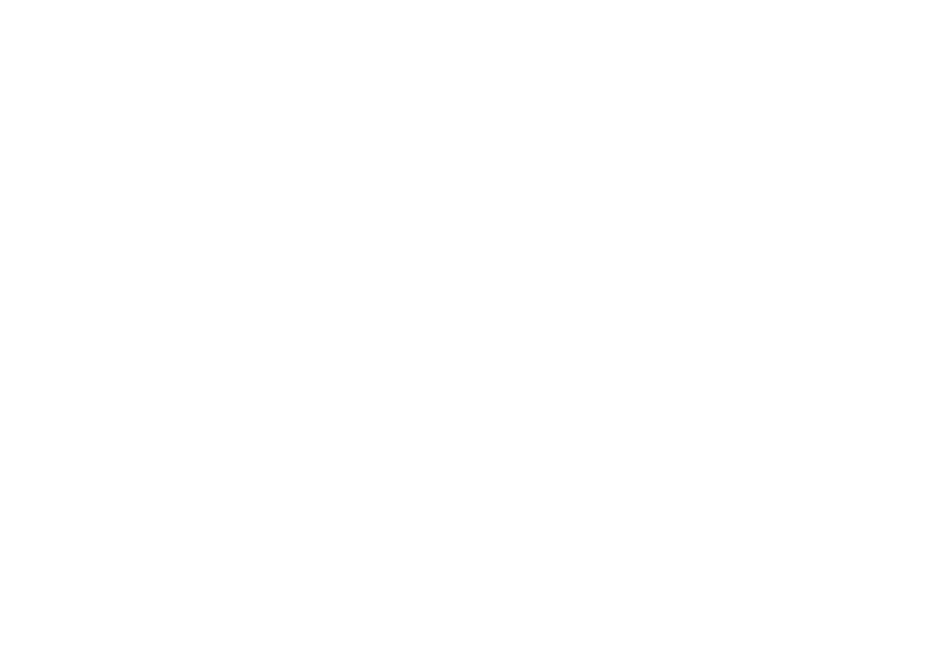
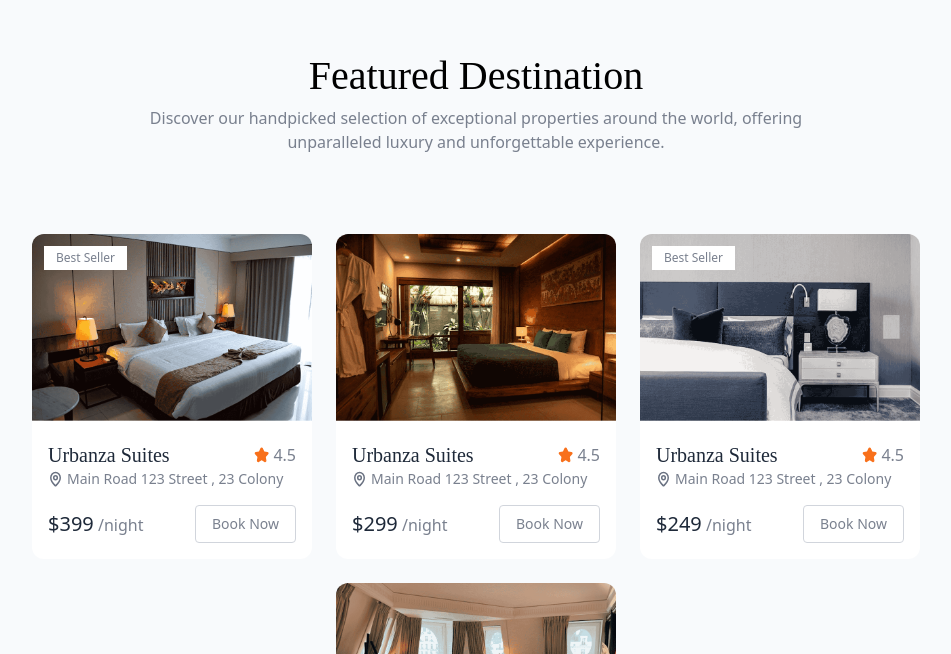
Before and after one commit to shafayatGit/TripLodge, a React (Vite) app: page / in a window 1280 px wide. Shown: the part 826-1480 px from the top of the page, without its empty margins (164-1115 px from the left). Before the commit the page ends 800 px from the top, so only its background shows below. Built offline with nearby package versions, Linux system fonts and the light colour scheme; no server answers.

Commit message:
hotel single card added

```diff
--- a/package.json
+++ b/package.json
@@ -14,6 +14,7 @@
     "@tailwindcss/vite": "^4.1.12",
     "react": "^19.1.1",
     "react-dom": "^19.1.1",
+    "react-icons": "^5.5.0",
     "react-router-dom": "^7.8.2",
     "tailwindcss": "^4.1.12"
   },
--- /dev/null
+++ b/src/Components/FeaturedDestination.jsx
@@ -0,0 +1,27 @@
+import React from "react";
+import { roomsDummyData } from "../../assets/assets";
+import HotelCard from "./HotelCard";
+import Title from "./Title";
+
+const FeaturedDestination = () => {
+  return (
+    <div className="flex flex-col items-center px-6 md:px-16 lg:px-24 bg-slate-50 py-20">
+      <Title
+        title="Featured Destination"
+        subtitle="Discover our handpicked selection of exceptional properties around the world, offering unparalleled luxury and unforgettable experience. "
+
+      />
+
+      <div className="flex flex-wrap items-center justify-center gap-6 mt-20 ">
+        {roomsDummyData.slice(0, 4).map((room, index) => (
+          <HotelCard key={room._id} room={room} index={index} />
+        ))}
+      </div>
+      <button className="my-16 px-4 py-2 text-sm font-medium border border-gray-300 rounded bg-white hover:bg-gray-50 transition-all cursor-pointer">
+        View All Destination
+      </button>
+    </div>
+  );
+};
+
+export default FeaturedDestination;
--- /dev/null
+++ b/src/Components/HotelCard.jsx
@@ -0,0 +1,47 @@
+import React from "react";
+import { Link } from "react-router-dom";
+import { assets } from "../../assets/assets";
+
+const HotelCard = ({ room, index }) => {
+  return (
+    <Link
+      id={room._id}
+      to={`/rooms/` + room._id}
+      onClick={() => scrollTo(0, 0)}
+      className="relative max-w-70 w-full rounded-xl overflow-hidden bg-white text-gray-500/90 shadow-[0px_4px_4px_rgba(0,0,0,0,05)]"
+    >
+      <img src={room.images[0]} alt="" />
+      {index % 2 === 0 && (
+        <p className="px-3 py-1 absolute top-3 left-3 text-xs bg-white">
+          Best Seller
+        </p>
+      )}
+      <div className="p-4 pt-5">
+        <div className="flex items-center justify-between">
+          <p className="play text-xl font-medium text-gray-800">
+            {room.hotel.name}
+          </p>
+          <div className="flex items-center gap-1">
+            <img src={assets.starIconFilled} alt="Star-Icon" />
+            4.5
+          </div>
+        </div>
+        <div className="flex items-center gap-1 text-sm">
+          <img src={assets.locationIcon} alt="Location-Icon" />
+          <span>{room.hotel.address}</span>
+        </div>
+        <div className="flex items-center justify-between mt-4 ">
+          <p>
+            <span className="text-xl text-gray-800">${room.pricePerNight}</span>{" "}
+            /night
+          </p>
+          <button className="px-4 py-2 text-sm font-medium border border-gray-300 rounded hover:bg-gray-50 transition-all cursor-pointer">
+            Book Now
+          </button>
+        </div>
+      </div>
+    </Link>
+  );
+};
+
+export default HotelCard;
--- a/src/Components/Navbar.jsx
+++ b/src/Components/Navbar.jsx
@@ -1,8 +1,8 @@
-import React from "react";
-import { Link } from "react-router-dom";
+import React, { useEffect, useState } from "react";
+import { Link, useLocation, useNavigate } from "react-router-dom";
 import { assets } from "../../assets/assets";
 import { useClerk, useUser, UserButton } from "@clerk/clerk-react";
-// import assets from "../../assets/assets.js"
+import { CiBookmark } from "react-icons/ci";
 
 const Navbar = () => {
   const navLinks = [
@@ -12,19 +12,29 @@
     { name: "About", path: "/" },
   ];
 
-  const [isScrolled, setIsScrolled] = React.useState(false);
-  const [isMenuOpen, setIsMenuOpen] = React.useState(false);
+  const [isScrolled, setIsScrolled] = useState(false);
+  const [isMenuOpen, setIsMenuOpen] = useState(false);
 
   const { openSignIn } = useClerk();
   const { user } = useUser();
+  const navigate = useNavigate();
+  const location = useLocation();
 
-  React.useEffect(() => {
+  useEffect(() => {
+    if (location.pathname !== "/") {
+      setIsScrolled(true);
+      return;
+    } else {
+      setIsScrolled(false);
+    }
+    setIsScrolled((prev) => (location.pathname !== "/" ? true : prev));
+
     const handleScroll = () => {
       setIsScrolled(window.scrollY > 10);
     };
     window.addEventListener("scroll", handleScroll);
     return () => window.removeEventListener("scroll", handleScroll);
-  }, []);
+  }, [location.pathname]);
 
   return (
     <nav
@@ -64,13 +74,6 @@
             />
           </a>
         ))}
-        <button
-          className={`border px-4 py-1 text-sm font-light rounded-full cursor-pointer ${
-            isScrolled ? "text-black" : "text-white"
-          } transition-all`}
-        >
-          Dashboard
-        </button>
       </div>
 
       {/* Desktop Right */}
@@ -87,8 +90,30 @@
           <circle cx="11" cy="11" r="8" />
           <line x1="21" y1="21" x2="16.65" y2="16.65" />
         </svg>
+        {user && (
+          <button
+            onClick={() => navigate("/owner")}
+            className={`border px-4 py-1 text-sm font-light rounded-full cursor-pointer ${
+              isScrolled ? "text-black" : "text-white"
+            } transition-all`}
+          >
+            Dashboard
+          </button>
+        )}
+      </div>
+
+      {/* Mobile Menu Button */}
+      <div className="flex gap-4">
         {user ? (
-          <UserButton></UserButton>
+          <UserButton>
+            <UserButton.MenuItems>
+              <UserButton.Action
+                label="My Bookings"
+                labelIcon={<CiBookmark size={15} />}
+                onClick={() => navigate("/my-bookings")}
+              />
+            </UserButton.MenuItems>
+          </UserButton>
         ) : (
           <button
             onClick={openSignIn}
@@ -99,9 +124,6 @@
             Login
           </button>
         )}
-      </div>
-
-      {/* Mobile Menu Button */}
         <div className="flex items-center gap-3 md:hidden">
           <svg
             onClick={() => setIsMenuOpen(!isMenuOpen)}
@@ -115,6 +137,7 @@
             <line x1="4" y1="12" x2="20" y2="12" />
             <line x1="4" y1="18" x2="20" y2="18" />
           </svg>
+        </div>
       </div>
 
       {/* Mobile Menu */}
@@ -144,17 +167,12 @@
             {link.name}
           </a>
         ))}
-
-        {user ? (
-          <UserButton></UserButton>
-        ) : (
+        {user && (
           <button
-            onClick={openSignIn}
-            className={`px-8 py-2.5 rounded-full ml-4 transition-all duration-500 ${
-              isScrolled ? "text-white bg-black" : "bg-white text-black"
-            }`}
+            onClick={() => navigate("/owner")}
+            className={`border px-4 py-1 text-sm font-light rounded-full cursor-pointer text-black transition-all`}
           >
-            Login
+            Dashboard
           </button>
         )}
       </div>
--- /dev/null
+++ b/src/Components/Title.jsx
@@ -0,0 +1,18 @@
+import React from "react";
+
+const Title = ({ title, subtitle, align, font }) => {
+  return (
+    <div
+      className={`flex flex-col justify-center text-center items-center ${
+        align === "left" && "md:items-start md:text-left"
+      }`}
+    >
+      <h1 className={`text-4xl md:text-[40px] ${font || "play"}`}>{title}</h1>
+      <p className="text-sm md:text-base text-gray-500/90 mt-2 max-w-174">
+        {subtitle}
+      </p>
+    </div>
+  );
+};
+
+export default Title;
--- a/src/Pages/Home/Home.jsx
+++ b/src/Pages/Home/Home.jsx
@@ -1,12 +1,14 @@
-import React from 'react';
-import Hero from '../../Components/Hero';
+import React from "react";
+import Hero from "../../Components/Hero";
+import FeaturedDestination from "../../Components/FeaturedDestination";
 
 const Home = () => {
-    return (
-        <>
-            <Hero/>
-        </>
-    );
+  return (
+    <>
+      <Hero />
+      <FeaturedDestination />
+    </>
+  );
 };
 
 export default Home;
```
Also changed, not shown: 1 other file (tests, documents, lock files or other folders). Lines whose indentation alone changed are shown as unchanged.
